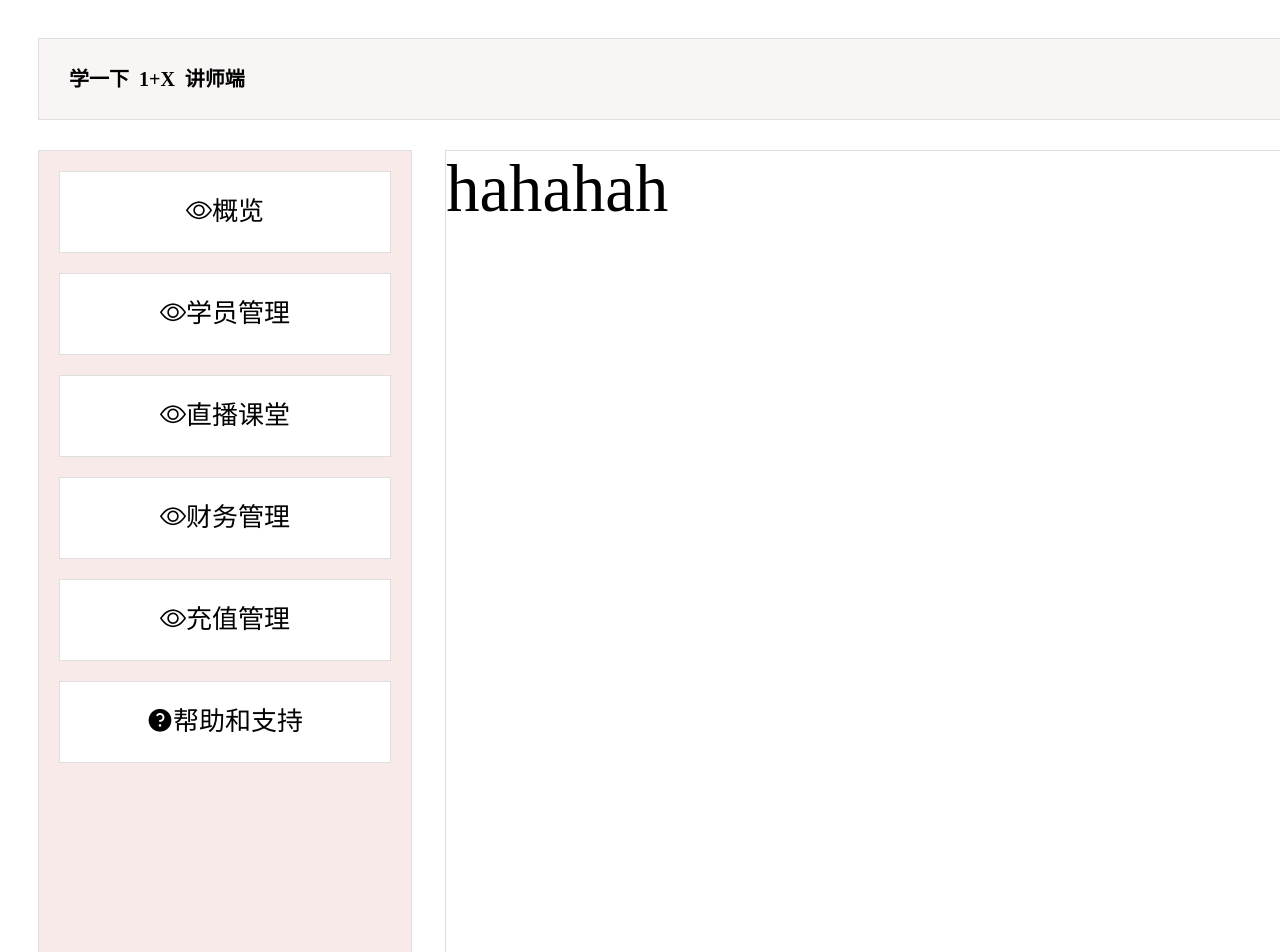
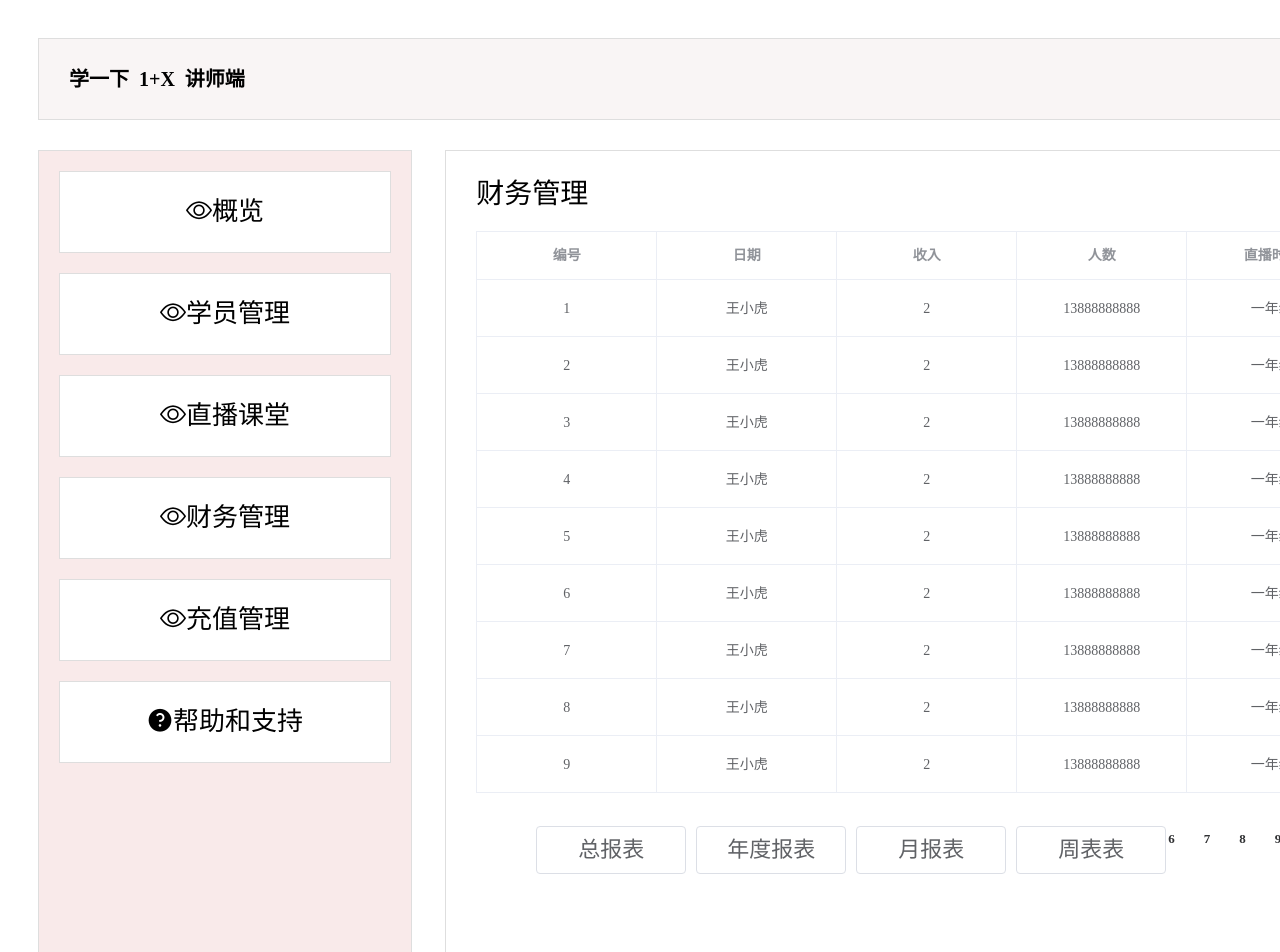
Before and after one commit to Ppeone/LearnMore, a Vue app: page /financeManage in a window 1280 px wide. Shown: the top 952 px of the page. Built offline with nearby package versions, Linux system fonts and the light colour scheme.

Commit message:
财务管理

```diff
--- a/src/components/teach/financeManage.vue
+++ b/src/components/teach/financeManage.vue
@@ -1,6 +1,80 @@
 <template>
   <div id="financeManage">
-    hahahah
+    <div style="font-size: 28px;margin: 20px 30px">财务管理</div>
+    <div style="margin: 0px 30px;" align="center">
+      <el-table
+        header-row-class-name="center"
+        border
+        :data="tableData"
+        style="width: 100%">
+        <el-table-column
+          align="center"
+          type="index"
+          label="编号"
+          width="180">
+        </el-table-column>
+        <el-table-column
+          align="center"
+          prop="name"
+          label="日期"
+          width="180">
+        </el-table-column>
+        <el-table-column
+          align="center"
+          prop="sex"
+          label="收入"
+          width="180">
+        </el-table-column>
+        <el-table-column
+          align="center"
+          prop="phone"
+          label="人数">
+        </el-table-column>
+        <el-table-column
+          align="center"
+          prop="grade"
+          label="直播时间">
+        </el-table-column>
+        <el-table-column
+          align="center"
+          prop="school"
+          label="金额">
+        </el-table-column>
+        <el-table-column
+          align="center"
+          prop="times"
+          label="">
+        </el-table-column>
+        <el-table-column
+          align="center"
+          label="操作">
+          <template slot-scope="scope">
+            <el-button @click="handleClick(scope.row)" type="text" size="small">详情</el-button>
+          </template>
+        </el-table-column>
+      </el-table>
+      <el-pagination
+
+        style="margin-top: 30px;height: 20px;margin-bottom: -50px;"
+
+        :page-size="8"
+        :pager-count="11"
+        layout="prev, pager, next"
+        :total="88">
+      </el-pagination>
+      <div align="left" style="margin-left: 60px">
+        <el-button style="width: 150px;font-size: 22px;">总报表</el-button>
+        <el-button style="width: 150px;font-size: 22px;">年度报表</el-button>
+        <el-button style="width: 150px;font-size: 22px;">月报表</el-button>
+        <el-button style="width: 150px;font-size: 22px;">周表表</el-button>
+        <span style="font-size: 24px;margin-left: 160px">
+          账户余额：234.5元
+        </span>
+      </div>
+
+    </div>
+
+
   </div>
 </template>
 
@@ -10,11 +84,20 @@
 </style>
 
 <script>
+  const item = {
+    name: '王小虎',
+    sex: '2',
+    phone: '13888888888',
+    grade: '一年级',
+    school: '第一中心小学',
+    times: 55,
+  };
   export default{
+
     name: "financeManage",
     data () {
       return {
-
+        tableData: Array(9).fill(item),
 
       }
     }
```
